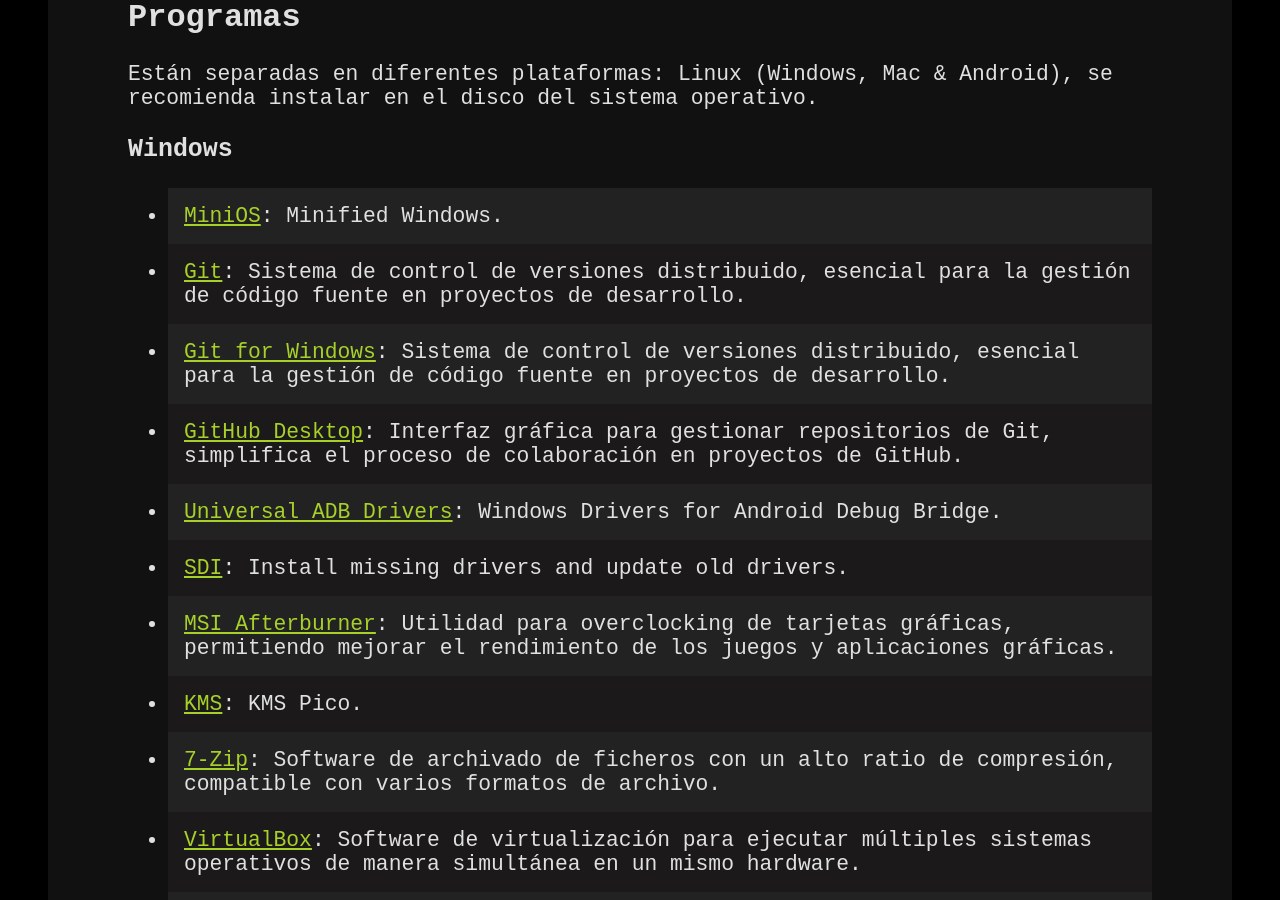
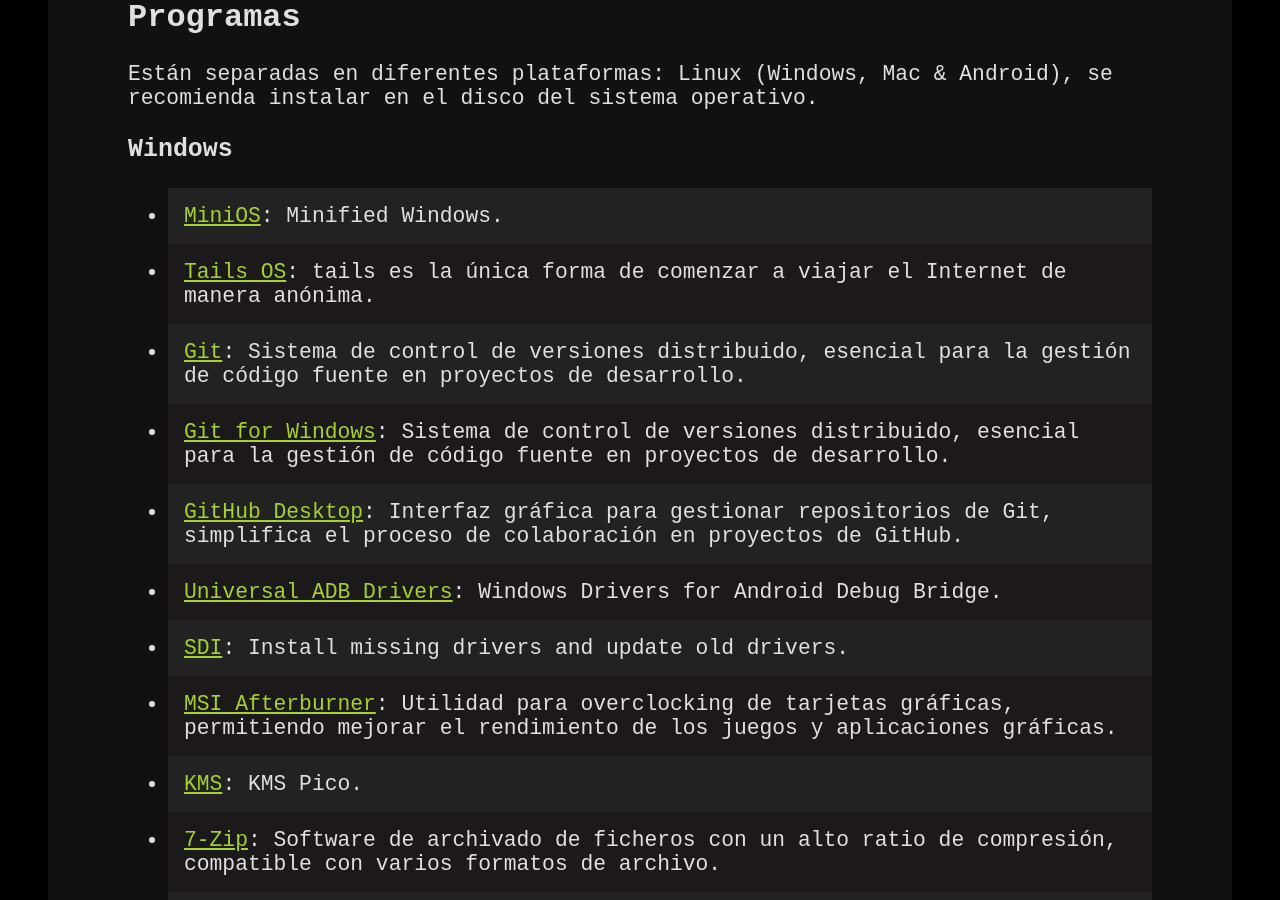
Before and after one commit to Kibzai/Programs, a Jekyll site: the page built from index.md, in a window 1280 px wide and 900 px high, scrolled down 3241 px. Built offline with Jekyll 4.4.1, drawn with Linux system fonts in a browser that asks for light colours.

Commit message:
Update index.md

```diff
--- a/index.md
+++ b/index.md
@@ -74,6 +74,7 @@
 ### Windows
 
 - [MiniOS](https://www.dprojects.org/minios): Minified Windows.
+- [Tails OS](http://tails.os): tails es la única forma de comenzar a viajar el Internet de manera anónima.
 - [Git](https://git-scm.com/): Sistema de control de versiones distribuido, esencial para la gestión de código fuente en proyectos de desarrollo.
 - [Git for Windows](https://gitforwindows.org/): Sistema de control de versiones distribuido, esencial para la gestión de código fuente en proyectos de desarrollo.
 - [GitHub Desktop](https://desktop.github.com/): Interfaz gráfica para gestionar repositorios de Git, simplifica el proceso de colaboración en proyectos de GitHub.
```
